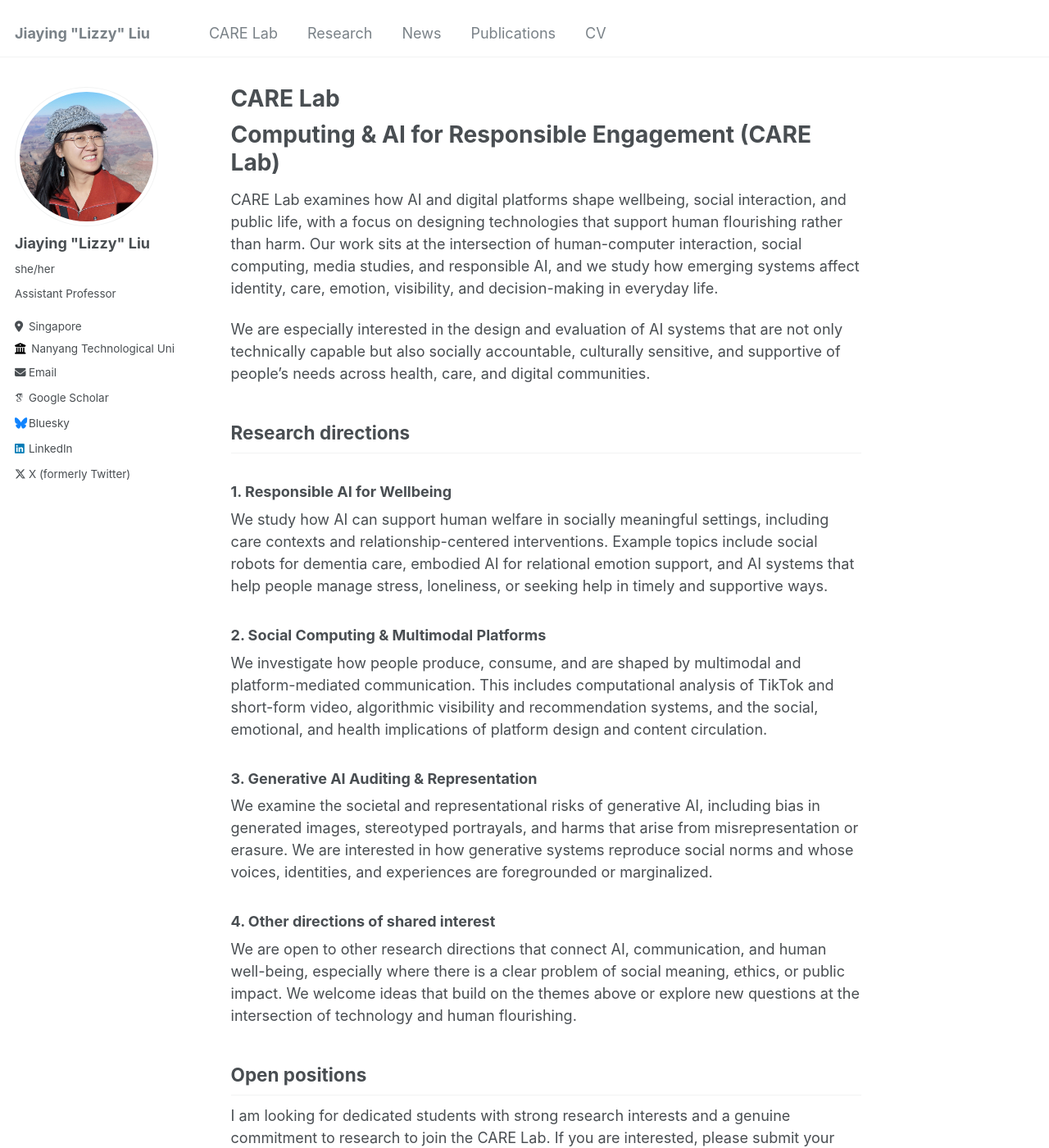
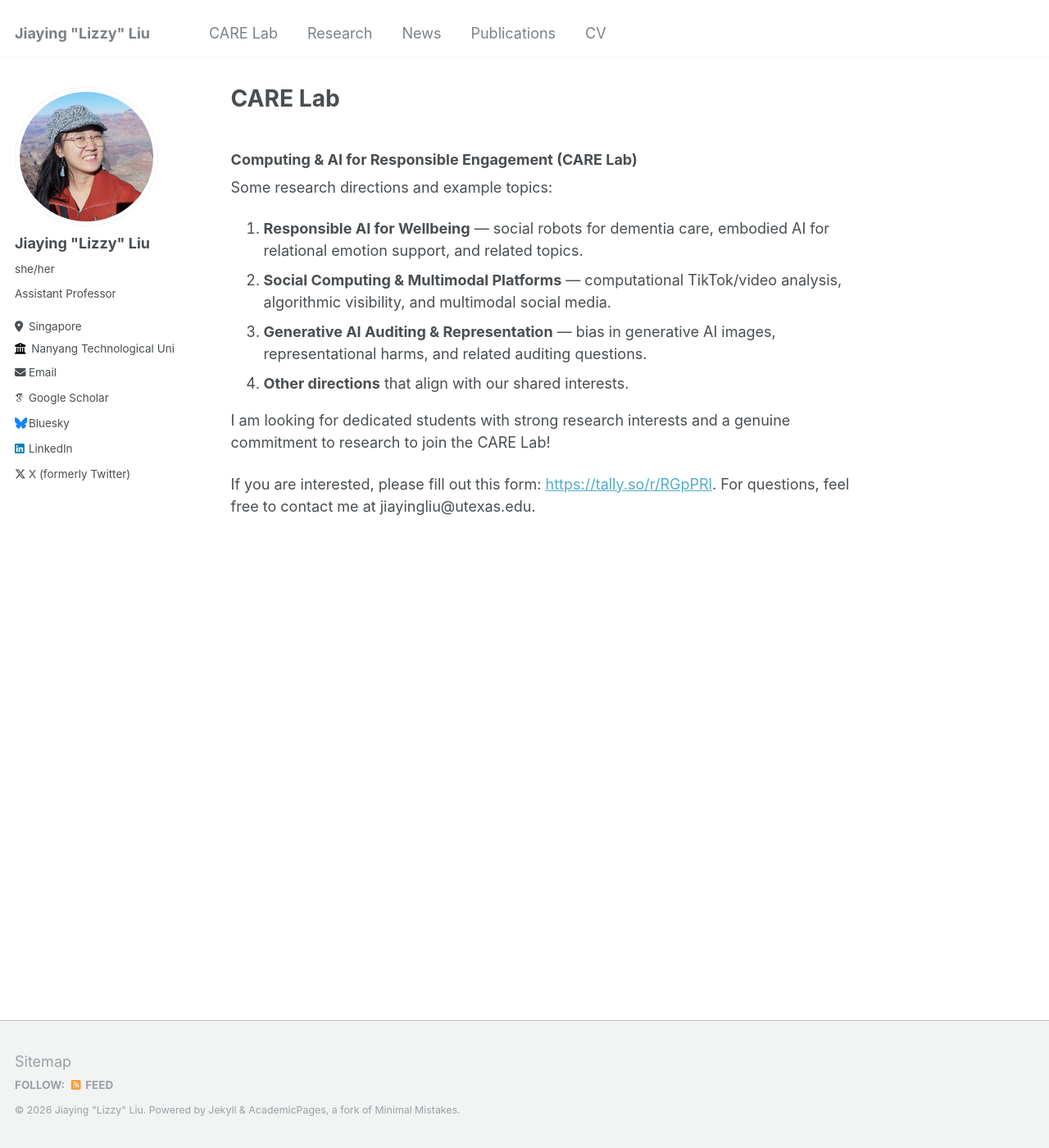
Before and after one commit to lizzyliu666/lizzyliu666.github.io, a Jekyll site: the page built from _pages/care-lab.md, in a window 1280 px wide and 1400 px high. Shown: the whole window at 82% size. Built offline with Jekyll 4.4.1, drawn with Linux system fonts in a browser that asks for light colours; some web fonts are replaced; some of the changed text lies outside the part shown.

Commit message:
Update care-lab.md

```diff
--- a/_pages/care-lab.md
+++ b/_pages/care-lab.md
@@ -4,41 +4,16 @@ title: "CARE Lab"
 author_profile: true
 ---
 
-# Computing & AI for Responsible Engagement (CARE Lab)
+### Computing & AI for Responsible Engagement (CARE Lab)
 
-CARE Lab examines how AI and digital platforms shape wellbeing, social interaction, and public life, with a focus on designing technologies that support human flourishing rather than harm. Our work sits at the intersection of human-computer interaction, social computing, media studies, and responsible AI, and we study how emerging systems affect identity, care, emotion, visibility, and decision-making in everyday life.
+Some research directions and example topics:
 
-We are especially interested in the design and evaluation of AI systems that are not only technically capable but also socially accountable, culturally sensitive, and supportive of people’s needs across health, care, and digital communities.
+1. **Responsible AI for Wellbeing** — social robots for dementia care, embodied AI for relational emotion support, and related topics.
+2. **Social Computing & Multimodal Platforms** — computational TikTok/video analysis, algorithmic visibility, and multimodal social media.
+3. **Generative AI Auditing & Representation** — bias in generative AI images, representational harms, and related auditing questions.
+4. **Other directions** that align with our shared interests.
 
-## Research directions
 
-### 1. Responsible AI for Wellbeing
+I am looking for dedicated students with strong research interests and a genuine commitment to research to join the CARE Lab!
 
-We study how AI can support human welfare in socially meaningful settings, including care contexts and relationship-centered interventions. Example topics include social robots for dementia care, embodied AI for relational emotion support, and AI systems that help people manage stress, loneliness, or seeking help in timely and supportive ways.
-
-### 2. Social Computing & Multimodal Platforms
-
-We investigate how people produce, consume, and are shaped by multimodal and platform-mediated communication. This includes computational analysis of TikTok and short-form video, algorithmic visibility and recommendation systems, and the social, emotional, and health implications of platform design and content circulation.
-
-### 3. Generative AI Auditing & Representation
-
-We examine the societal and representational risks of generative AI, including bias in generated images, stereotyped portrayals, and harms that arise from misrepresentation or erasure. We are interested in how generative systems reproduce social norms and whose voices, identities, and experiences are foregrounded or marginalized.
-
-### 4. Other directions of shared interest
-
-We are open to other research directions that connect AI, communication, and human well-being, especially where there is a clear problem of social meaning, ethics, or public impact. We welcome ideas that build on the themes above or explore new questions at the intersection of technology and human flourishing.
-
-## Open positions
-
-I am looking for dedicated students with strong research interests and a genuine commitment to research to join the CARE Lab. If you are interested, please submit your application through this form: <a href="https://tally.so/r/RGpPRl" target="_blank" rel="noopener noreferrer">https://tally.so/r/RGpPRl</a>.
-
-Please prepare the following in your submission:
-
-- Paragraph 1 — Research fit: Briefly introduce your research interests and background, and explain how they overlap with my research.
-- Paragraph 2 — Research ideas: Describe 1–3 research ideas you would be interested in exploring. These can build on the projects listed on this website or other phenomena/topics that genuinely interest you. Please keep each idea to no more than two sentences.
-- Paragraph 3 — Preparation: Describe the skills, methods, or prior experiences that would help you carry out these ideas.
-- Your CV attached.
-
-One important thing I learned is the merit of clear and efficient communication in research collaboration, and part of what I want to pass to my students. As a first interaction, these tips can also be adapted for program applications or cover letters.
-
-If you have questions after submitting the form, please feel free to reach out by email.
+If you are interested, please fill out this form: <a href="https://tally.so/r/RGpPRl" target="_blank" rel="noopener noreferrer">https://tally.so/r/RGpPRl</a>. For questions, feel free to contact me at jiayingliu@utexas.edu.
```
